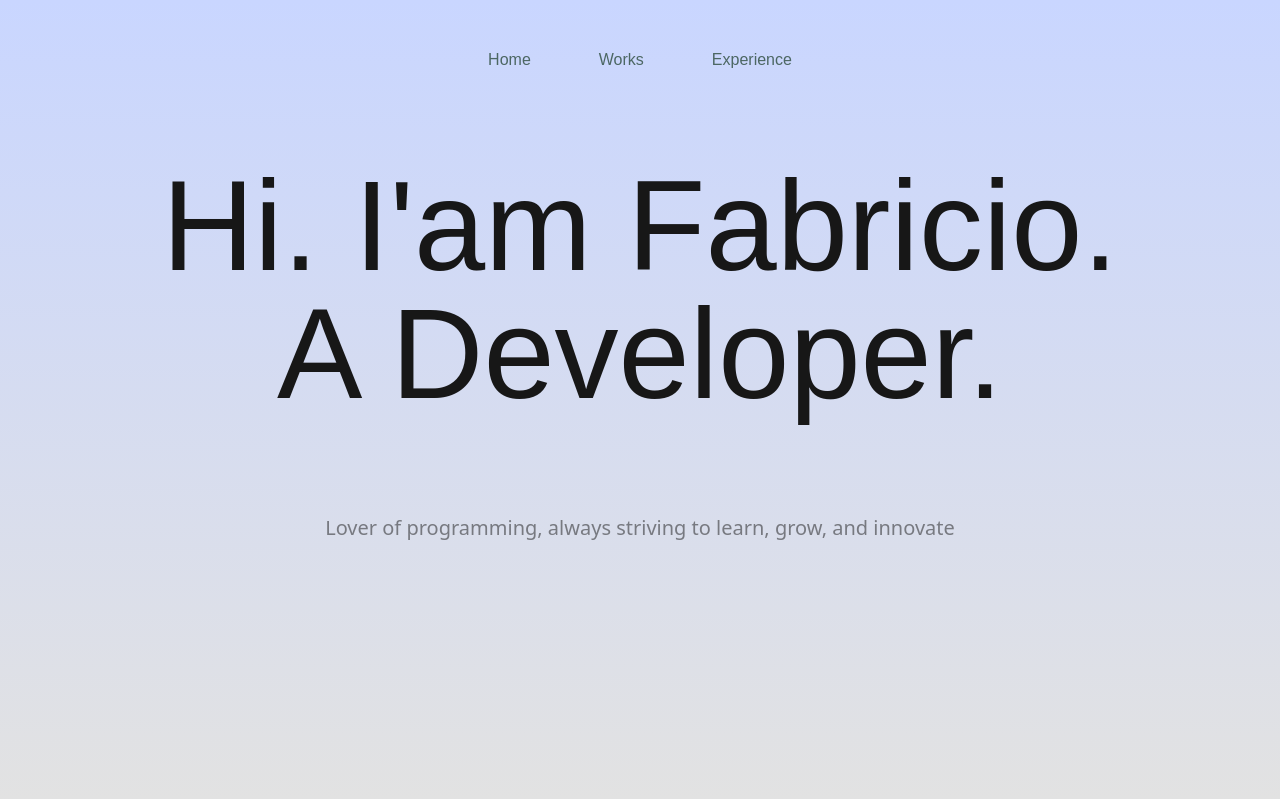
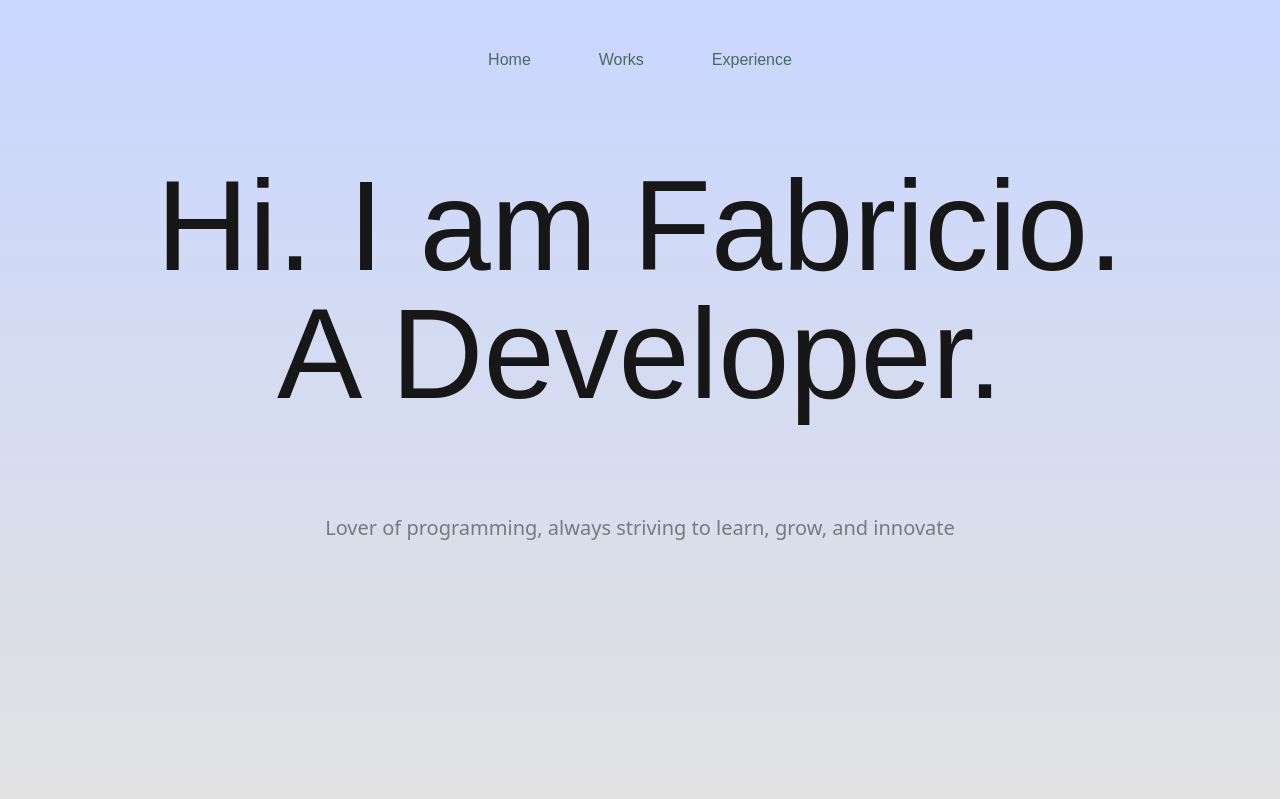
Before and after one commit to FMS16/portfolio, a Next.js app: page / in a window 1280 px wide. Shown: the top 799 px of the page. Built offline with nearby package versions, Linux system fonts and the light colour scheme; a web font is replaced by a local one.

Commit message:
remover el apostrofe en banner principal

```diff
--- a/app/components/Banner.tsx
+++ b/app/components/Banner.tsx
@@ -5,7 +5,7 @@ const Banner = () => {
         <div className='w-full h-[100vh] relative z-1 flex justify-center items-center'>
             <div>
                 <h1 className='text-9xl w-[90%] dark:text-[#000] xl:w-full xl:text-left text-center mx-auto sf-bold max-sm:text-6xl'>
-                    Hi. I&apos;am Fabricio.
+                    Hi. I am Fabricio.
                 </h1>
                 <h1 className='text-9xl w-[90%] dark:text-[#000] text-center mx-auto sf-bold max-sm:text-6xl max-md:text-7xl'>A Developer.</h1>
                 <h2 className='text-xl w-[90%] mx-auto xl:w-full text-center dark:text-[#000] opacity-50 my-24 relative cursor-default'>Lover of programming, always striving to learn, grow, and innovate</h2>
```
